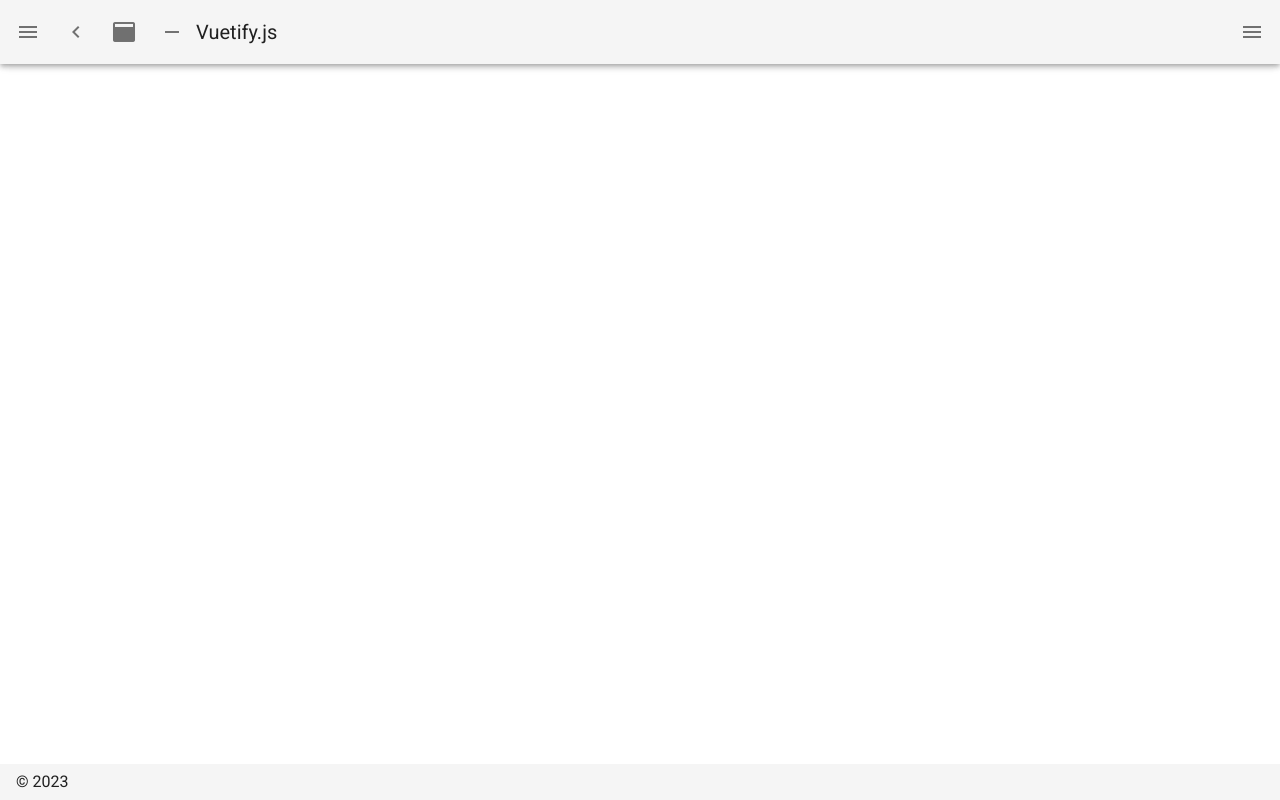
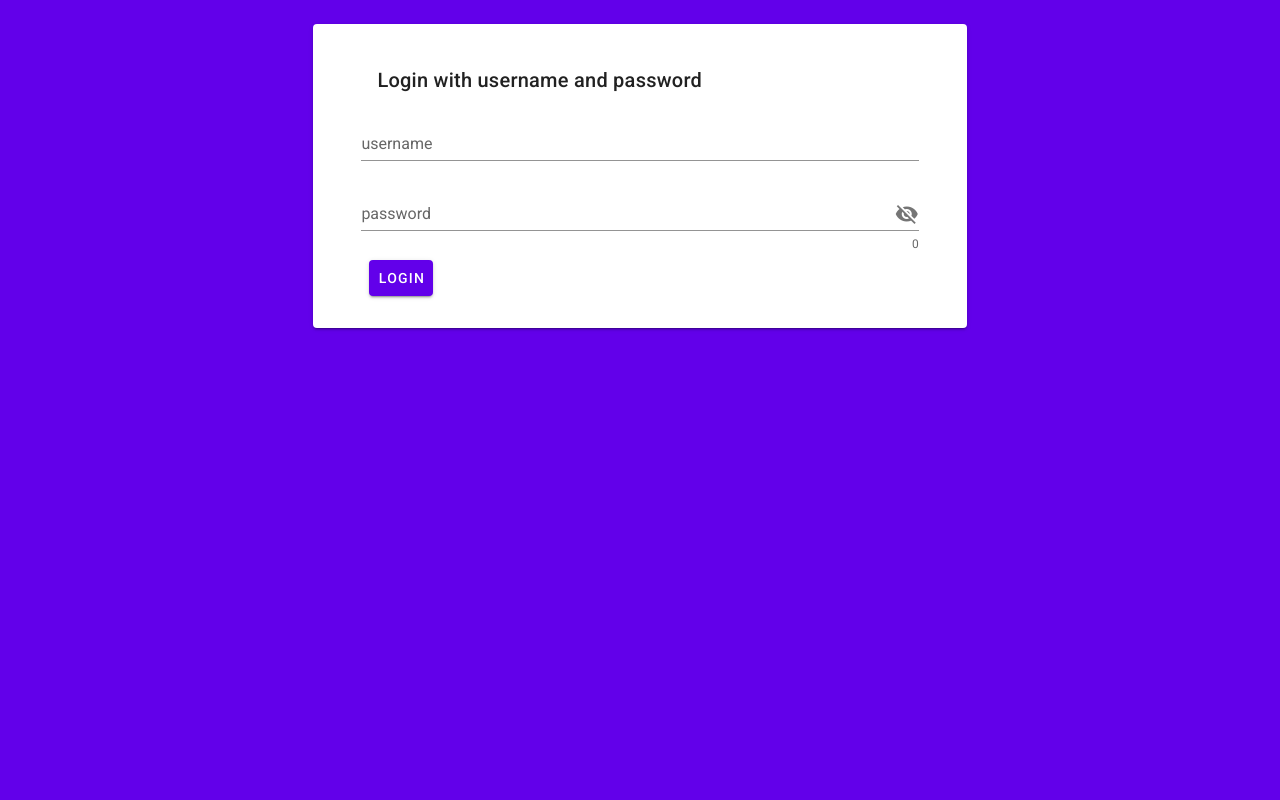
Before and after one commit to alirezabhr/university_platform_frontend, a Nuxt app: page /login in a window 1280 px wide. Before the commit this address had no page. Built offline with nearby package versions, Linux system fonts and the light colour scheme.

Commit message:
login page implemented.
login page created with a form and validation checking for text fields.

```diff
--- /dev/null
+++ b/pages/login/index.vue
@@ -0,0 +1,81 @@
+<template>
+  <v-container>
+    <v-snackbar
+      v-model="showSnackbar"
+      color="grey darken-3"
+    >
+      {{ snackbarMessage }}
+    </v-snackbar>
+    <v-row justify="center">
+      <v-col cols="7" align-self="center">
+        <v-card class="px-12 py-6">
+          <v-card-title>
+            Login with username and password
+          </v-card-title>
+
+          <v-form
+            ref="form"
+            lazy-validation
+          >
+            <v-text-field
+              v-model="username"
+              label="username"
+              :rules="basicRules"
+              required
+            ></v-text-field>
+
+            <v-text-field
+              v-model="password"
+              label="password"
+              :append-icon="showPassword ? 'mdi-eye' : 'mdi-eye-off'"
+              :type="showPassword ? 'text' : 'password'"
+              counter
+              @click:append="showPassword = !showPassword"
+              :rules="basicRules"
+              required
+            ></v-text-field>
+          </v-form>
+
+          <v-card-actions>
+            <v-btn class="primary" @click.prevent="loginSubmit()">
+              Login
+            </v-btn>
+          </v-card-actions>
+        </v-card>
+      </v-col>
+    </v-row>
+  </v-container>
+</template>
+
+<script>
+import { mapActions } from 'vuex'
+
+export default {
+  name: 'LoginPage',
+  layout: 'auth',
+  data: () => ({
+    username: '',
+    password: '',
+    showPassword: false,
+    showSnackbar: false,
+    snackbarMessage: '',
+    basicRules: [
+      v => !!v || 'Field is required'
+    ]
+  }),
+  methods: {
+    ...mapActions('auth', ['login']),
+
+    loginSubmit () {
+      if (this.$refs.form.validate()) {
+        this.login().then(() => {
+          this.$router.push('/')
+        }).catch((msg) => {
+          this.snackbarMessage = msg
+          this.showSnackbar = true
+        })
+      }
+    }
+  }
+}
+</script>
```
